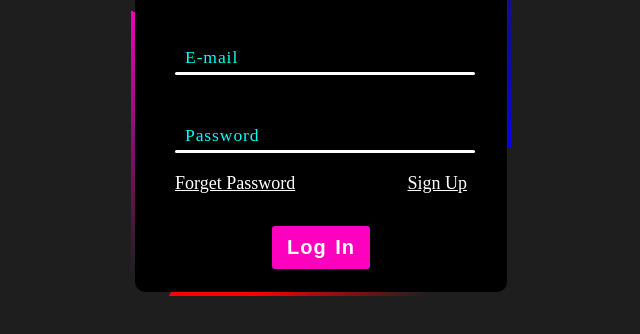
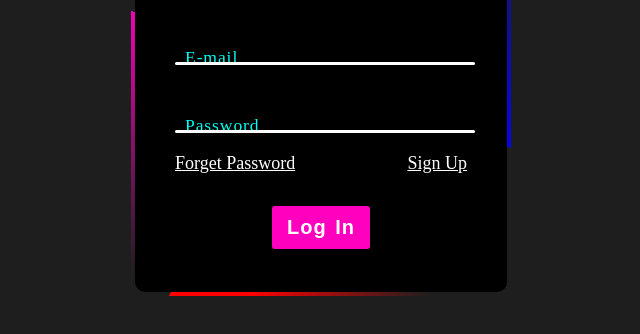
Before and after one commit to learnw3schools/login, a plain HTML site: page index.html in a window 1280 px wide. Shown: the part 314-648 px from the top of the page, without its empty margins (319-959 px from the left). Drawn offline with Linux system fonts and the light colour scheme.

Commit message:
Update style.css

```diff
--- a/style.css
+++ b/style.css
@@ -134,9 +134,10 @@ Author Url:  https://timefactsmedia.xyz/
 .login_input input {
     position: relative;
     width: 100%;
-    padding: 20px 10px 10px;
+    padding: 10px 10px 10px;
     background: transparent;
     border: none;
+    border-radius: 5px;
     outline: none;
     box-shadow: none;
     color: black;
```
